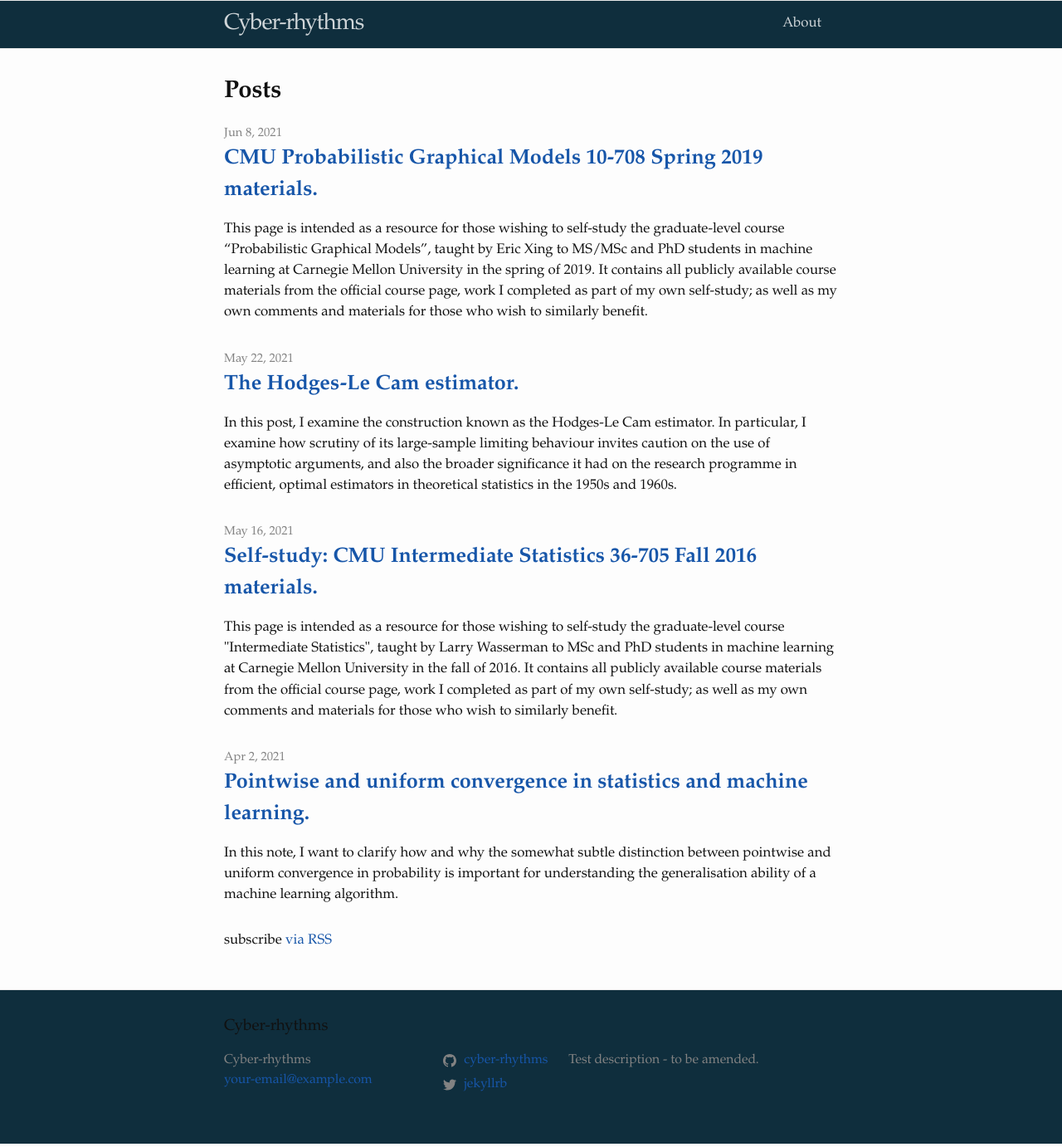
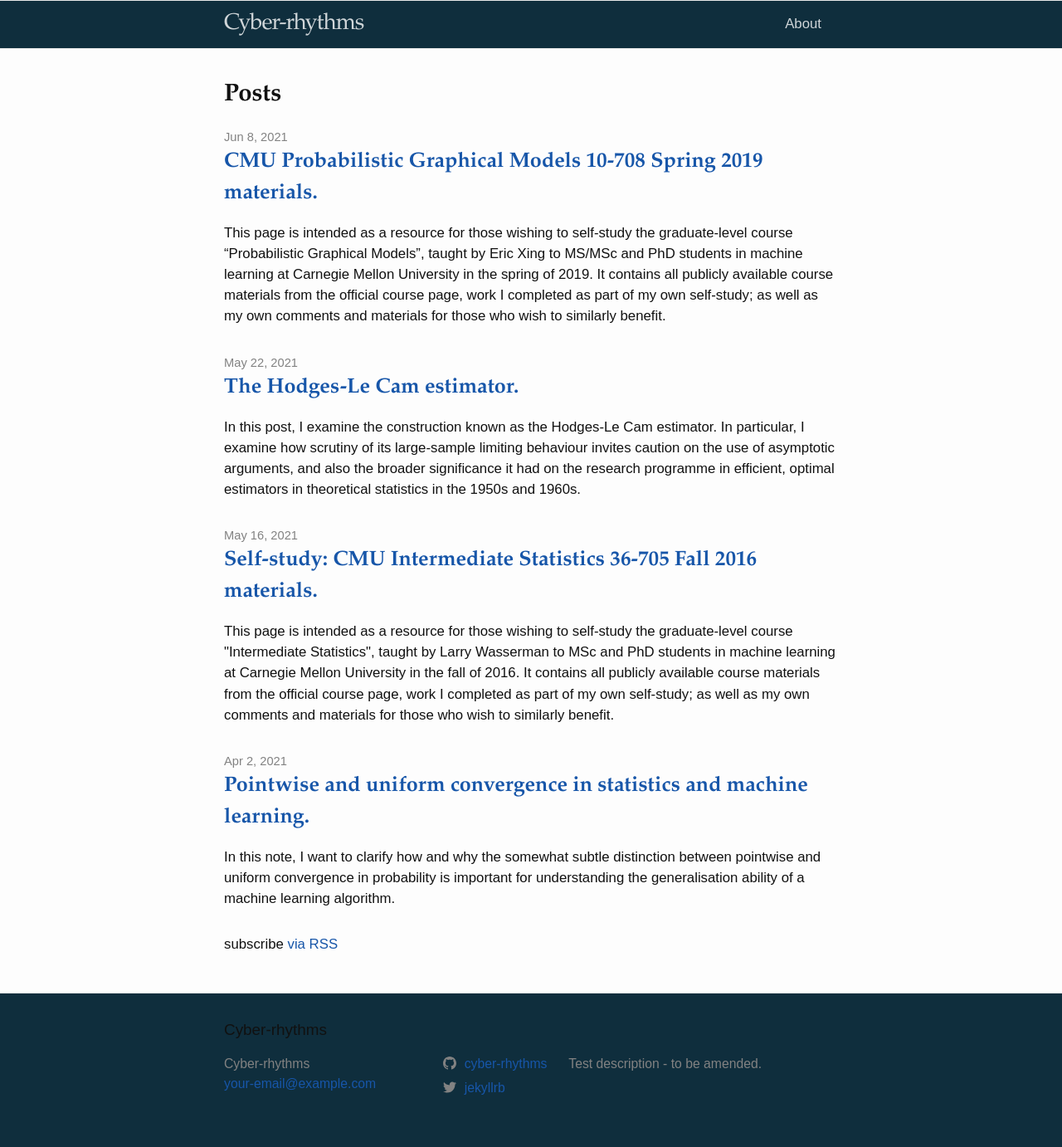
Before and after one commit to cyber-rhythms/cyber-rhythms.github.io, a Jekyll site: the page built from index.markdown, in a window 1280 px wide. Shown: the whole page at 83% size. Built offline with Jekyll 4.4.1, drawn with Linux system fonts in a browser that asks for light colours; nearby versions of some CDN libraries; some web fonts are replaced.

Commit message:
Palatino Linotype 400 deepest browser comp. test.

```diff
--- a/_includes/head.html
+++ b/_includes/head.html
@@ -77,9 +77,12 @@
   <link href="https://fonts.googleapis.com/css2?family=Fira+Code&display=swap" rel="stylesheet">
 
   <!--NB: Palatino Linotype 400 font addition.-->
-  <link href="http://fonts.cdnfonts.com/css/palatino-linotype?styles=15511" rel="stylesheet">
+  <!--<link href="http://fonts.cdnfonts.com/css/palatino-linotype?styles=15511" rel="stylesheet">
   <style>
     @import url('http://fonts.cdnfonts.com/css/palatino-linotype?styles=15511');
-  </style>
+  </style>-->
+
+  <!--NB: Palatino Linotype 400 font addition with deepest browser compatibility.-->
+  <link href="//db.onlinewebfonts.com/c/6a0482275e06b01d85575eb3b9894566?family=Palatino+Linotype" rel="stylesheet" type="text/css"/>
 
 </head>
--- a/assets/main.scss
+++ b/assets/main.scss
@@ -3,3 +3,15 @@
 ---
 
 @import "minima";
+
+// NB: To address deeper browser compatibility for Palatino Linotype fonts.
+
+@import url(//db.onlinewebfonts.com/c/6a0482275e06b01d85575eb3b9894566?family=Palatino+Linotype);
+@font-face {font-family: "Palatino Linotype";
+            src: url("//db.onlinewebfonts.com/t/6a0482275e06b01d85575eb3b9894566.eot");
+            src: url("//db.onlinewebfonts.com/t/6a0482275e06b01d85575eb3b9894566.eot?#iefix") format("embedded-opentype"),
+                 url("//db.onlinewebfonts.com/t/6a0482275e06b01d85575eb3b9894566.woff2") format("woff2"),
+                 url("//db.onlinewebfonts.com/t/6a0482275e06b01d85575eb3b9894566.woff") format("woff"),
+                 url("//db.onlinewebfonts.com/t/6a0482275e06b01d85575eb3b9894566.ttf") format("truetype"),
+                 url("//db.onlinewebfonts.com/t/6a0482275e06b01d85575eb3b9894566.svg#Palatino Linotype") format("svg");
+}
```
